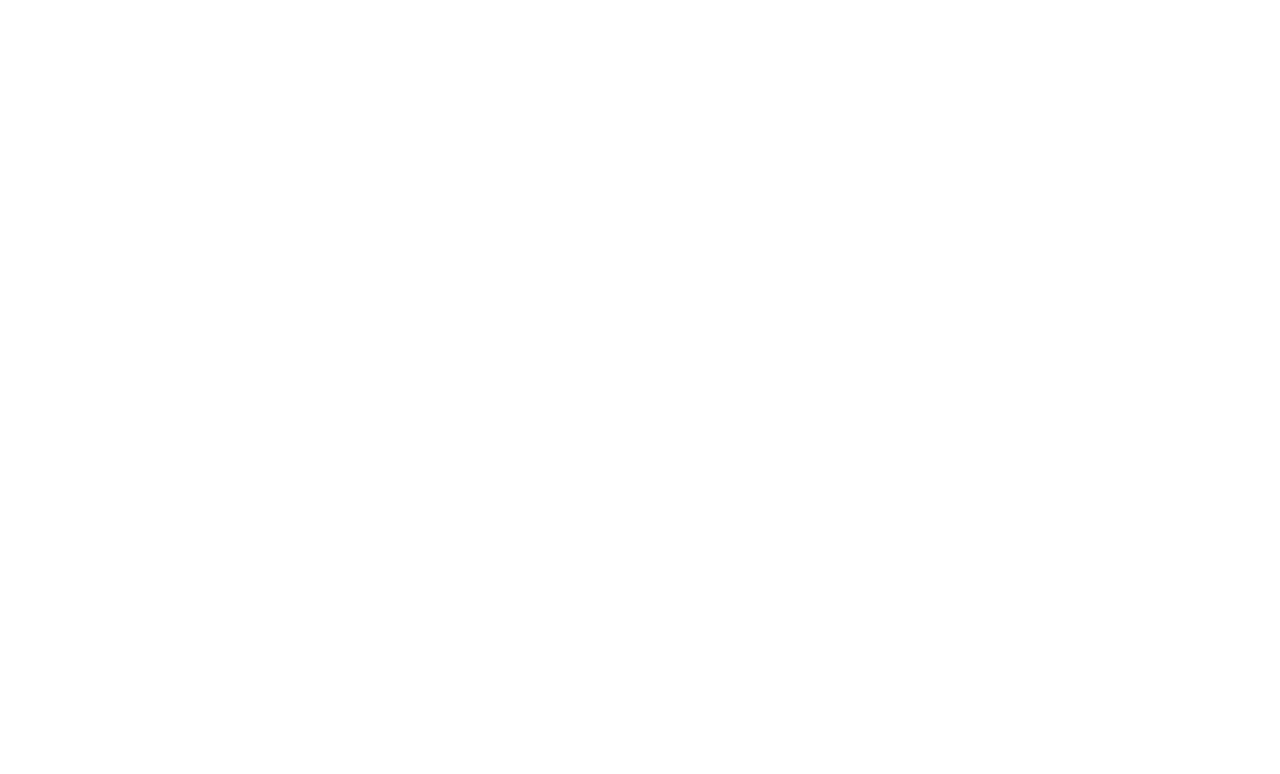
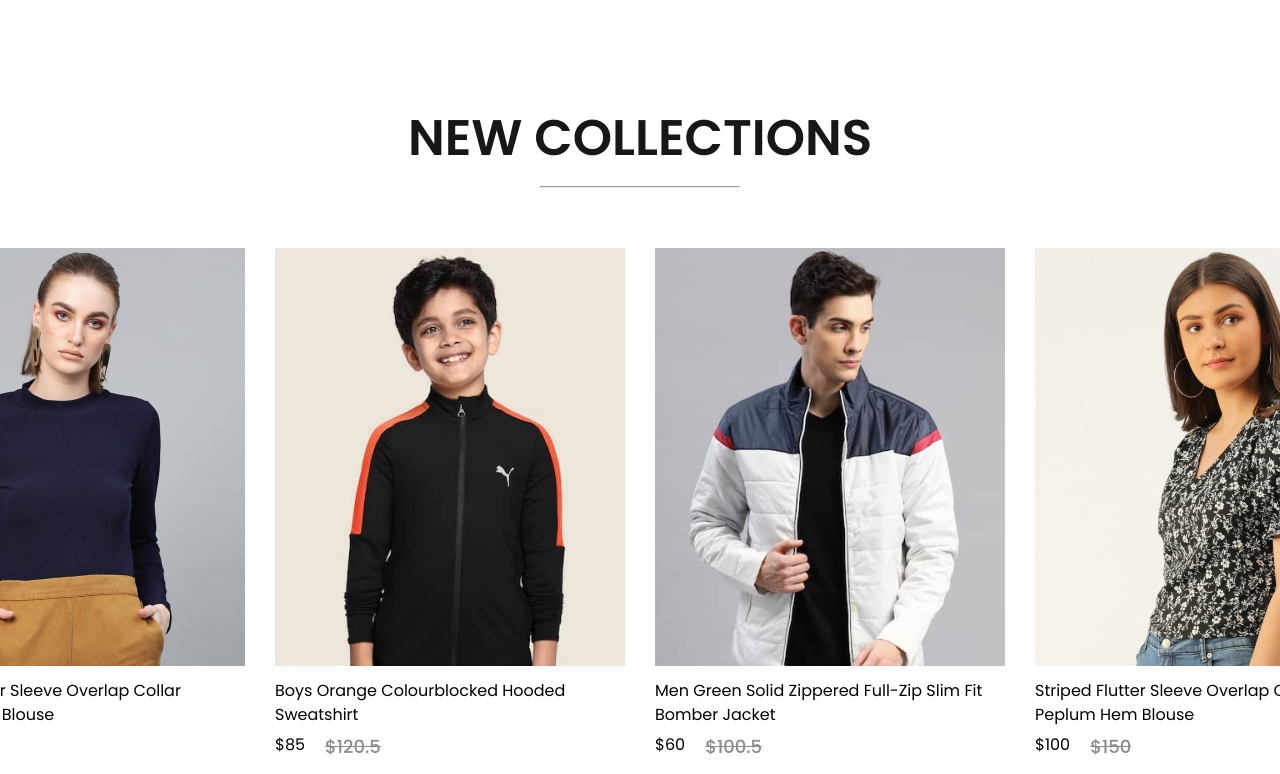
Before and after one commit to kiethohoai/shopper-ecommerce, a React (Vite) app: page / in a window 1280 px wide. Shown: the part 2146-2920 px from the top of the page. Before the commit the page ends 2247 px from the top, so only its background shows below. Built offline with nearby package versions, Linux system fonts and the light colour scheme; a web font is replaced by a local one.

Commit message:
7. NewCollections.jsx (UI)

```diff
--- /dev/null
+++ b/src/components/newcollections/NewCollection.css
@@ -0,0 +1,34 @@
+.new-collections {
+  display: flex;
+  flex-direction: column;
+  align-items: center;
+  gap: 10px;
+  height: 90vh;
+}
+
+.new-collections h1 {
+  color: #171717;
+  font-size: 50px;
+  font-weight: 600;
+}
+
+.new-collections hr {
+  width: 200px;
+  height: 6px;
+  border-radius: 10px;
+  background: #252525;
+}
+
+.new-collections-item {
+  display: flex;
+  margin-top: 50px;
+  gap: 30px;
+}
+
+.collections {
+  display: grid;
+  grid-template-columns: repeat(4, 1fr);
+  gap: 30px;
+
+  margin-top: 50px;
+}
--- /dev/null
+++ b/src/components/newcollections/NewCollection.jsx
@@ -0,0 +1,26 @@
+import "./NewCollection.css";
+import new_collections from "../assets/new_collections.js";
+import Item from "../Item/Item.jsx";
+
+const NewCollection = () => {
+  return (
+    <div className="new-collections">
+      <h1>NEW COLLECTIONS</h1>
+      <hr />
+      <div className="collections">
+        {new_collections.map((item, i) => (
+          <Item
+            key={`item-collections-${i}`}
+            id={item.id}
+            name={item.name}
+            image={item.image}
+            new_price={item.new_price}
+            old_price={item.old_price}
+          />
+        ))}
+      </div>
+    </div>
+  );
+};
+
+export default NewCollection;
--- a/src/pages/Shop.jsx
+++ b/src/pages/Shop.jsx
@@ -1,4 +1,5 @@
 import Hero from "../components/hero/Hero";
+import NewCollection from "../components/newcollections/NewCollection";
 import Offers from "../components/offers/Offers";
 import Popular from "../components/popular/Popular";
 
@@ -8,6 +9,7 @@
       <Hero />
       <Popular />
       <Offers />
+      <NewCollection />
     </div>
   );
 };
```
Also changed, not shown: pro.txt.
